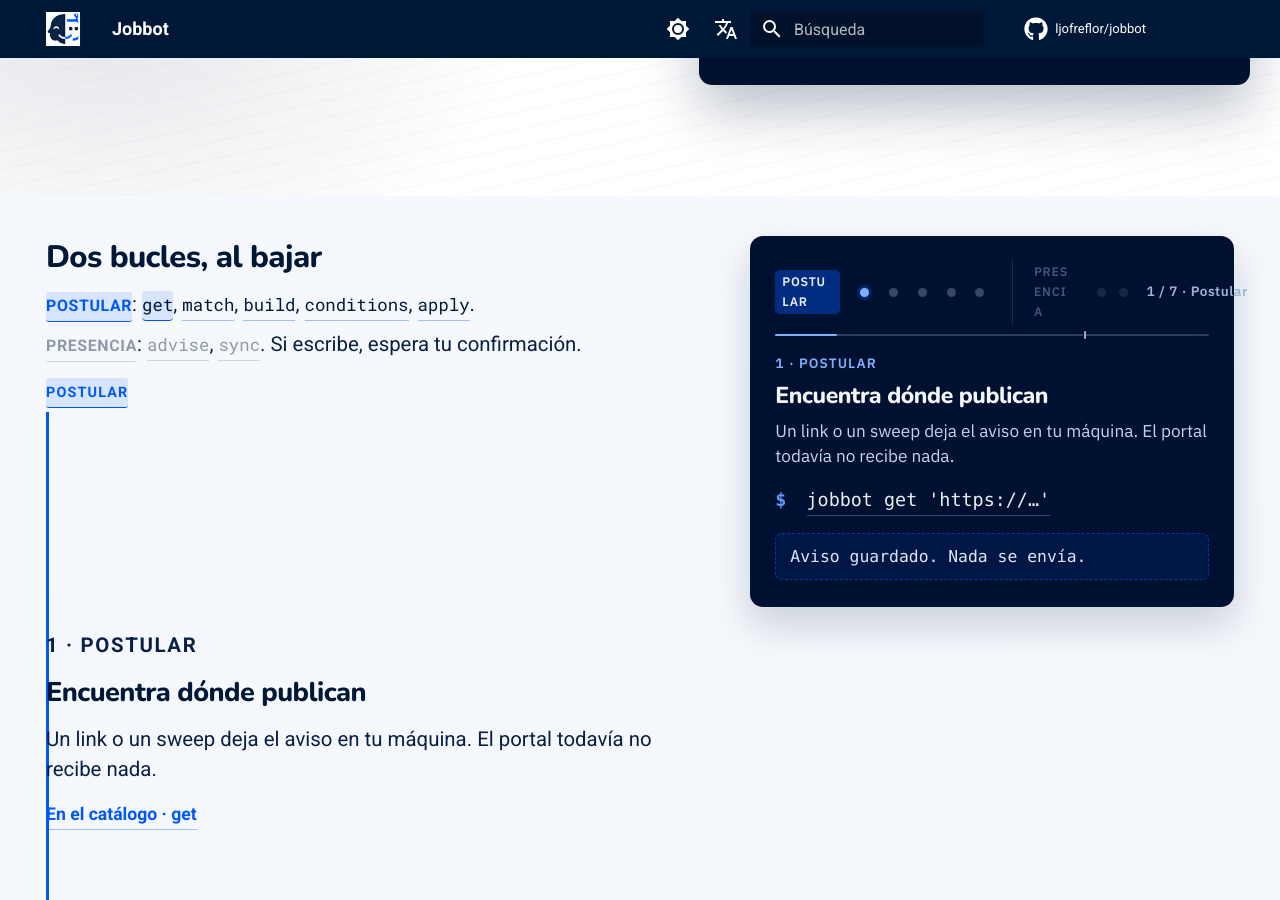
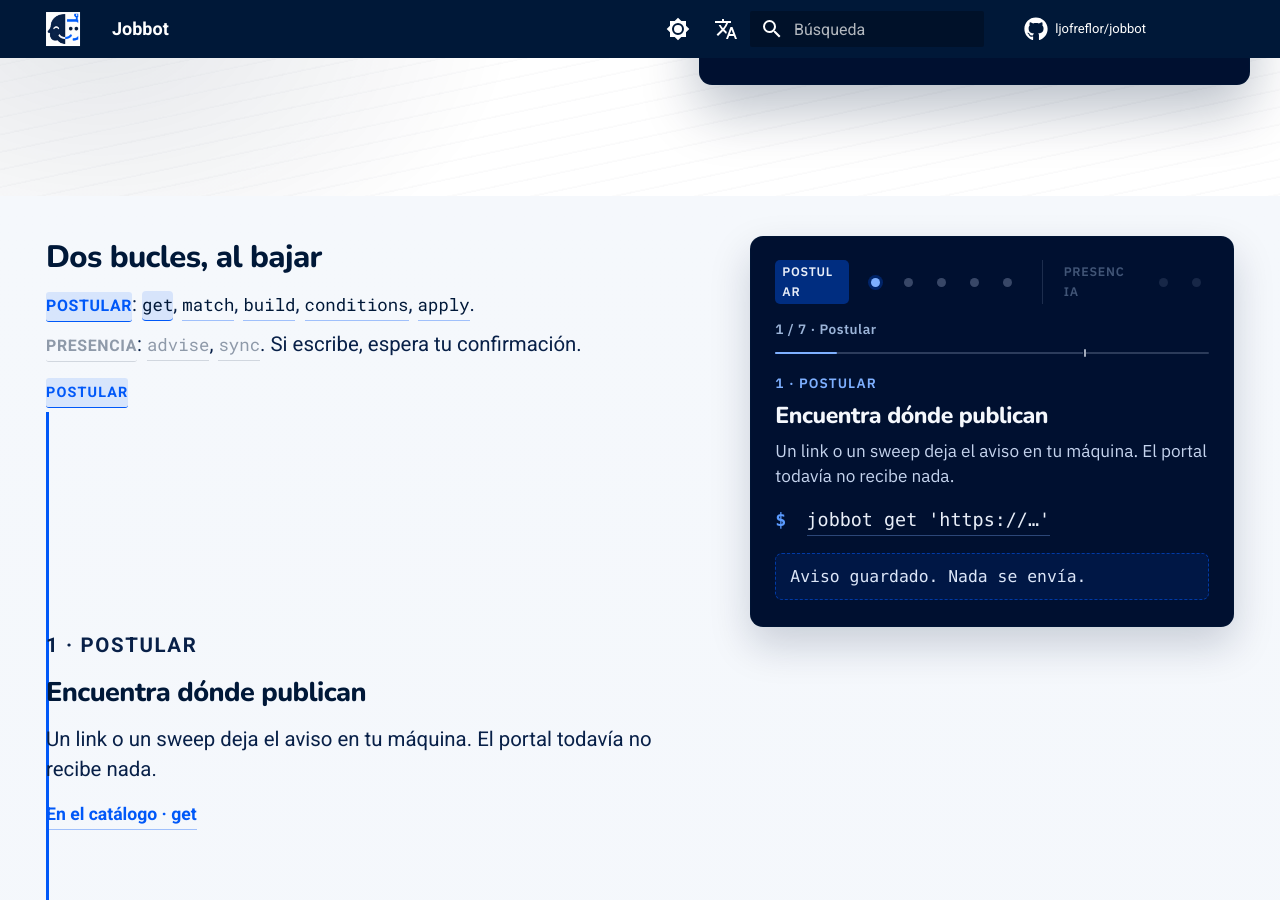
Before and after one commit to ljofreflor/jobbot, an MkDocs documentation site: the page built from docs/index.md, in a window 1280 px wide and 900 px high, scrolled down 762 px. Built offline with MkDocs 1.6.1 and Material for MkDocs 9.7.7, drawn with Linux system fonts in a browser that asks for light colours; comment, search, counter and statistics services are not loaded.

Commit message:
docs(landing): nest the pin meter inside the progress landmark
Move the progressbar into the story-steps nav so the meter lives with
the dots and count; full-width flex/grid row keeps the same visual under
dots + count on desktop and under 500px.

Co-authored-by: Leonardo Andes Jofre Flor <leonardo.jofre+csld1@consalud.cl>

```diff
--- a/docs/overrides/home.html
+++ b/docs/overrides/home.html
@@ -239,12 +239,12 @@
             </span>
           </p>
           <p class="jb-scrolly__count" id="jb-scrolly-count" aria-hidden="true">{% if en %}1 / 7 · Apply{% else %}1 / 7 · Postular{% endif %}</p>
+          <p class="jb-scrolly__meter" id="jb-scrolly-meter" role="progressbar"
+             aria-valuemin="1" aria-valuemax="7" aria-valuenow="1"
+             aria-valuetext="{% if en %}1 / 7 · Apply{% else %}1 / 7 · Postular{% endif %}"
+             aria-controls="story-get"
+             aria-label="{% if en %}Story progress{% else %}Progreso del relato{% endif %}"><span id="jb-scrolly-bar"></span></p>
         </nav>
-        <p class="jb-scrolly__meter" id="jb-scrolly-meter" role="progressbar"
-           aria-valuemin="1" aria-valuemax="7" aria-valuenow="1"
-           aria-valuetext="{% if en %}1 / 7 · Apply{% else %}1 / 7 · Postular{% endif %}"
-           aria-controls="story-get"
-           aria-label="{% if en %}Story progress{% else %}Progreso del relato{% endif %}"><span id="jb-scrolly-bar"></span></p>
         <div class="jb-scrolly__stage">
           <p class="jb-scrolly__stage-kicker" id="jb-scrolly-kicker" aria-hidden="true">
             {% if en %}1 · apply{% else %}1 · postular{% endif %}
--- a/docs/stylesheets/landing.css
+++ b/docs/stylesheets/landing.css
@@ -1517,6 +1517,7 @@ a.jb-scrolly__split-link:not([aria-current="true"]):focus-visible {
 
 .jb-scrolly__progress {
   display: flex;
+  flex-wrap: wrap;
   align-items: center;
   justify-content: space-between;
   gap: 0.75rem;
@@ -1672,8 +1673,10 @@ a.jb-scrolly__loop:hover {
 
 .jb-scrolly__meter {
   position: relative;
+  flex: 1 0 100%;
   height: 2px;
-  margin: -0.35rem 0 0.85rem;
+  /* Inside the progress landmark; full-width row under dots + count. */
+  margin: -0.35rem 0 0;
   /* Apply track (cobalt wash) | gap | presence track (navy wash). */
   background: linear-gradient(
     to right,
@@ -2126,6 +2129,12 @@ a.jb-scrolly__stage-cmd-link:focus-visible {
     align-self: start;
     padding-top: 0.35rem; /* match presence chapter hairline + padding */
   }
+
+  .jb-scrolly__meter {
+    grid-column: 1 / -1;
+    grid-row: 3;
+    margin-top: 0.15rem;
+  }
 }
 
 @media (max-width: 960px) and (prefers-reduced-motion: reduce) {
```
